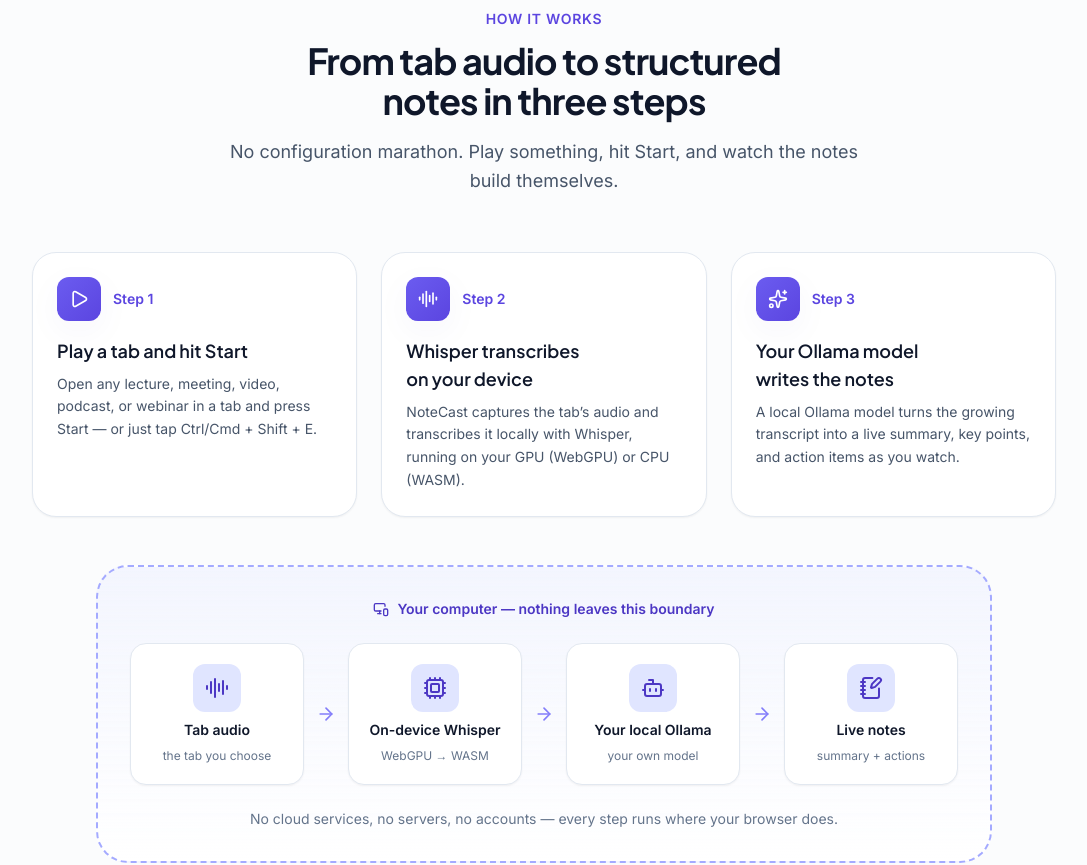
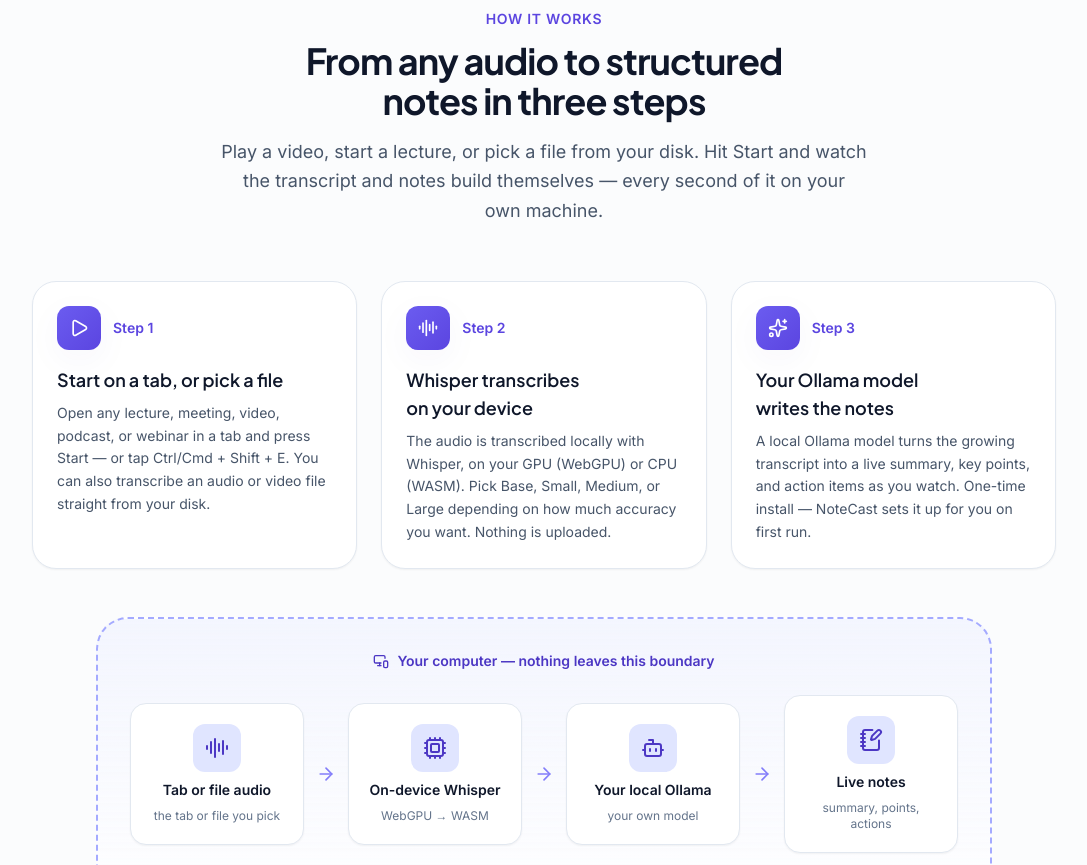
Before and after one commit to dukocuk/notecast-site, a React (Vite) app: page / in a window 1280 px wide. Shown: the part 960-1825 px from the top of the page, without its empty margins (96-1183 px from the left). Built offline with nearby package versions, Linux system fonts and the light colour scheme.

Commit message:
feat: enhance user guidance in HowItWorks and PipelineDiagram components

```diff
--- a/src/components/HowItWorks.tsx
+++ b/src/components/HowItWorks.tsx
@@ -13,8 +13,8 @@
         <SectionHeading
           titleId="how-it-works-title"
           eyebrow="How it works"
-          title="From tab audio to structured notes in three steps"
-          description="No configuration marathon. Play something, hit Start, and watch the notes build themselves."
+          title="From any audio to structured notes in three steps"
+          description="Play a video, start a lecture, or pick a file from your disk. Hit Start and watch the transcript and notes build themselves — every second of it on your own machine."
         />
 
         <motion.ol
--- a/src/components/PipelineDiagram.tsx
+++ b/src/components/PipelineDiagram.tsx
@@ -8,16 +8,16 @@
 }
 
 const STAGES: Stage[] = [
-  { icon: AudioLines, label: 'Tab audio', sub: 'the tab you choose' },
+  { icon: AudioLines, label: 'Tab or file audio', sub: 'the tab or file you pick' },
   { icon: Cpu, label: 'On-device Whisper', sub: 'WebGPU → WASM' },
   { icon: Bot, label: 'Your local Ollama', sub: 'your own model' },
-  { icon: NotebookPen, label: 'Live notes', sub: 'summary + actions' },
+  { icon: NotebookPen, label: 'Live notes', sub: 'summary, points, actions' },
 ];
 
 /**
- * The core visual: tab audio → on-device Whisper → your local Ollama → live
- * notes, all enclosed inside a dashed "Your computer" boundary to make it
- * unmistakable that nothing leaves the device.
+ * The core visual: the tab or file you pick → on-device Whisper → your local
+ * Ollama → live notes, all enclosed inside a dashed "Your computer" boundary to
+ * make it unmistakable that nothing leaves the device.
  */
 export function PipelineDiagram() {
   return (
@@ -51,7 +51,7 @@
       </ol>
 
       <p className="mt-6 text-center text-sm text-slate-500 dark:text-slate-400">
-        No cloud services, no servers, no accounts — every step runs where your
+        No cloud services, no accounts, no API keys — every step runs where your
         browser does.
       </p>
     </div>
--- a/src/data/steps.ts
+++ b/src/data/steps.ts
@@ -10,20 +10,20 @@
 export const STEPS: Step[] = [
   {
     icon: Play,
-    title: 'Play a tab and hit Start',
+    title: 'Start on a tab, or pick a file',
     description:
-      'Open any lecture, meeting, video, podcast, or webinar in a tab and press Start — or just tap Ctrl/Cmd + Shift + E.',
+      'Open any lecture, meeting, video, podcast, or webinar in a tab and press Start — or tap Ctrl/Cmd + Shift + E. You can also transcribe an audio or video file straight from your disk.',
   },
   {
     icon: AudioLines,
     title: 'Whisper transcribes on your device',
     description:
-      'NoteCast captures the tab’s audio and transcribes it locally with Whisper, running on your GPU (WebGPU) or CPU (WASM).',
+      'The audio is transcribed locally with Whisper, on your GPU (WebGPU) or CPU (WASM). Pick Base, Small, Medium, or Large depending on how much accuracy you want. Nothing is uploaded.',
   },
   {
     icon: Sparkles,
     title: 'Your Ollama model writes the notes',
     description:
-      'A local Ollama model turns the growing transcript into a live summary, key points, and action items as you watch.',
+      'A local Ollama model turns the growing transcript into a live summary, key points, and action items as you watch. One-time install — NoteCast sets it up for you on first run.',
   },
 ];
```
